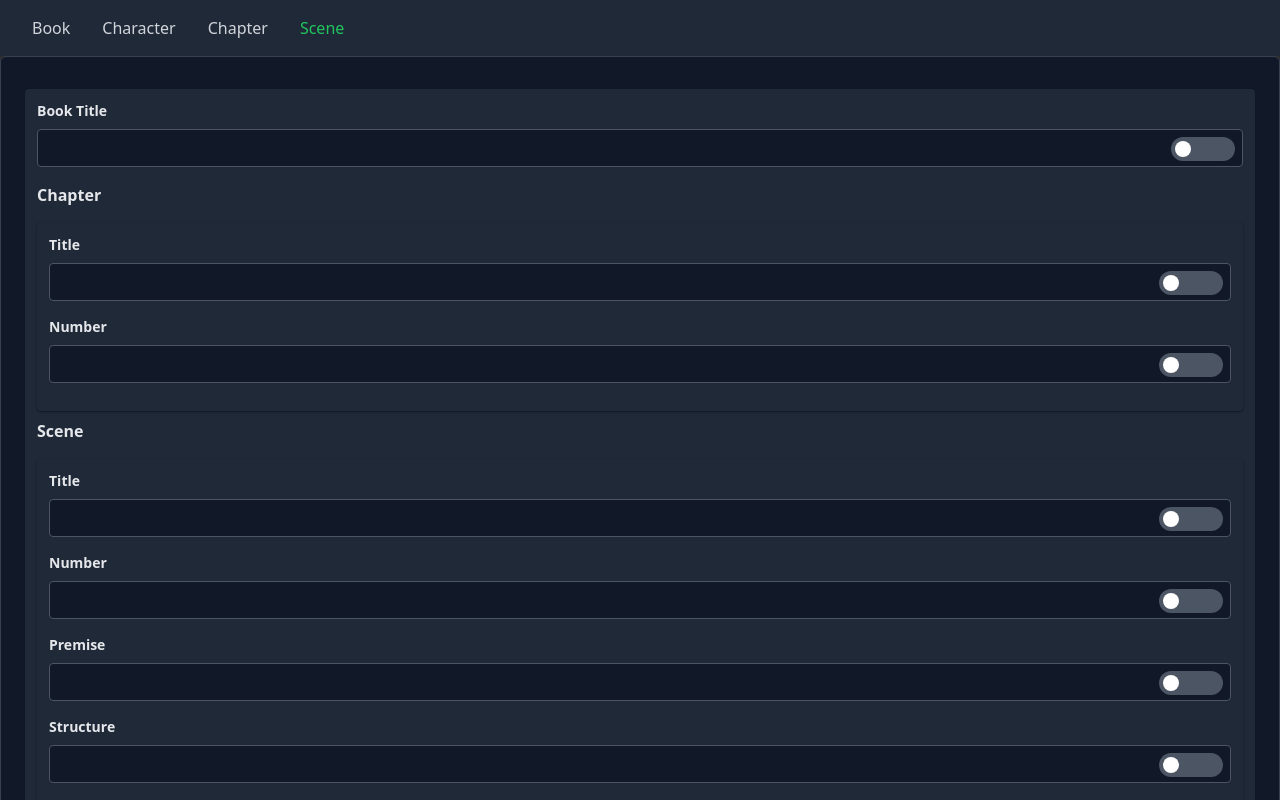
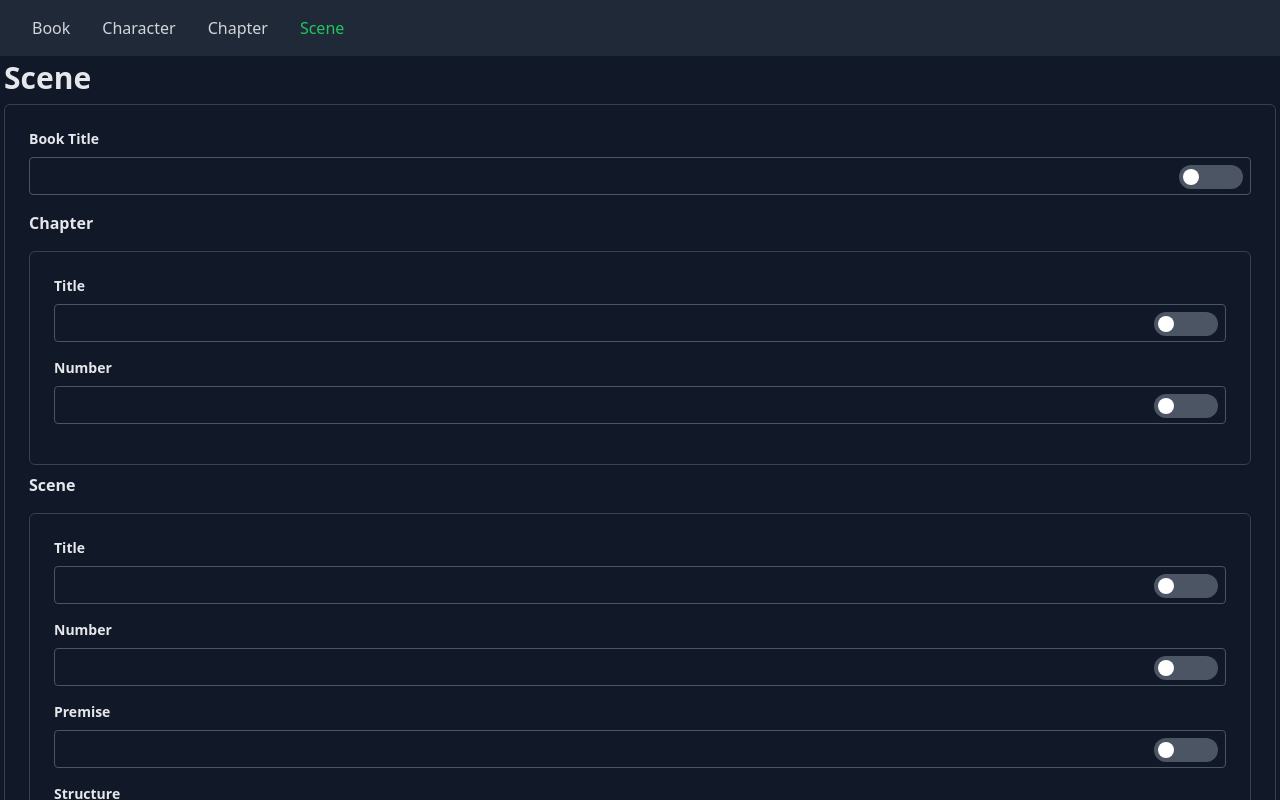
Before and after one commit to darthinvader/NovelGPTJSON, an Angular app: page /scene in a window 1280 px wide. Shown: the top 800 px of the page. Built offline with nearby package versions, Linux system fonts and the light colour scheme.

Commit message:
refactor: title, better buttons, darker colours

```diff
--- a/src/app/app.component.html
+++ b/src/app/app.component.html
@@ -1,7 +1,13 @@
-<nav class="bg-gray-800 p-4 text-white">
-  <a routerLink="/book" routerLinkActive="text-green-500" class="text-gray-300 hover:text-green-500 px-4 py-2">Book</a>
-  <a routerLink="/character" routerLinkActive="text-green-500" class="text-gray-300 hover:text-green-500 px-4 py-2">Character</a>
-  <a routerLink="/chapter" routerLinkActive="text-green-500" class="text-gray-300 hover:text-green-500 px-4 py-2">Chapter</a>
-  <a routerLink="/scene" routerLinkActive="text-green-500" class="text-gray-300 hover:text-green-500 px-4 py-2">Scene</a>
-</nav>
-<router-outlet></router-outlet>
+<div class="bg-gray-900">
+  <nav class="bg-gray-800 p-4 text-white">
+    <a routerLink="/book" routerLinkActive="text-green-500"
+      class="text-gray-300 hover:text-green-500 px-4 py-2">Book</a>
+    <a routerLink="/character" routerLinkActive="text-green-500"
+      class="text-gray-300 hover:text-green-500 px-4 py-2">Character</a>
+    <a routerLink="/chapter" routerLinkActive="text-green-500"
+      class="text-gray-300 hover:text-green-500 px-4 py-2">Chapter</a>
+    <a routerLink="/scene" routerLinkActive="text-green-500"
+      class="text-gray-300 hover:text-green-500 px-4 py-2">Scene</a>
+  </nav>
+  <router-outlet></router-outlet>
+</div>
--- a/src/app/card/card.component.html
+++ b/src/app/card/card.component.html
@@ -1,3 +1,4 @@
-<div [style.width]="size" class="rounded overflow-hidden bg-gray-800 text-gray-300 p-3 my-2 shadow-gray-900 shadow-sm">
+<div [style.width]="size"
+  class="p-6 bg-gray-900 text-gray-200 border border-gray-700 rounded-md space-y-6 overflow-hidden my-2 shadow-gray-900 shadow-sm">
   <ng-content></ng-content>
 </div>
--- a/src/app/forms/forms.component.html
+++ b/src/app/forms/forms.component.html
@@ -1,42 +1,52 @@
-<form [formGroup]="dynamicForm" (ngSubmit)="submit()" >
-  <div class="p-6 bg-gray-900 text-gray-200 border border-gray-700 rounded-md space-y-6 flex flex-col"><app-card>
+<form [formGroup]="dynamicForm" (ngSubmit)="submit()" class="m-1">
+  <h1 class="text-gray-200 text-3xl font-bold mb-2">{{title}}</h1>
+  <app-card>
+    <div class="flex flex-col">
       <ng-container *ngFor="let ctrl of getObjectEntries(dynamicForm.controls) trackBy: trackByFn">
         <ng-container *ngIf="isFormGroup(ctrl.value); else notGroup">
           <ng-container *ngTemplateOutlet="object; context:{controlName: ctrl.key, control: ctrl.value}"></ng-container>
         </ng-container>
         <ng-template #notGroup>
           <ng-container *ngIf="isFormArray(ctrl.value); else singleControl">
-            <ng-container *ngTemplateOutlet="array; context:{controlName: ctrl.key, control: ctrl.value}"></ng-container>
+            <ng-container
+              *ngTemplateOutlet="array; context:{controlName: ctrl.key, control: ctrl.value}"></ng-container>
           </ng-container>
           <ng-template #singleControl>
-            <ng-container *ngTemplateOutlet="value; context: {controlName: ctrl.key, control: ctrl.value}"></ng-container>
+            <ng-container
+              *ngTemplateOutlet="value; context: {controlName: ctrl.key, control: ctrl.value}"></ng-container>
           </ng-template>
         </ng-template>
       </ng-container>
+    </div>
   </app-card>
-  </div>
-<button type="submit" class="mt-2 bg-blue-500 hover:bg-blue-700 text-white font-bold py-2 px-4 rounded transform transition duration-500 ease-in-out hover:scale-105">Submit</button>
+  <button type="submit" (click)="submit()"
+    class="mt-4 mb-4 ml-4 mr-4 bg-green-500 hover:bg-green-700 text-white font-bold py-4 px-6 rounded transform transition duration-500 ease-in-out hover:scale-105">
+    Submit
+  </button>
 </form>
 
 <ng-template #object let-controlName="controlName" let-control="control">
-  <div class="flex flex-col">
-  <label class="block text-gray-200 text-md font-bold mb-2">{{ controlName }}</label>
+  <label class="block text-gray-200 text-md font-bold mb-2 ">{{ controlName }}</label>
   <app-card>
+    <div class=" flex flex-col">
       <ng-container *ngFor="let innerControl of getObjectEntries(control.controls) trackBy: trackByFn">
         <ng-container *ngIf="isFormGroup(innerControl.value); else notGroup">
-            <ng-container *ngTemplateOutlet="object; context:{controlName: innerControl.key, control: innerControl.value}"></ng-container>
+          <ng-container
+            *ngTemplateOutlet="object; context:{controlName: innerControl.key, control: innerControl.value}"></ng-container>
         </ng-container>
         <ng-template #notGroup>
           <ng-container *ngIf="isFormArray(innerControl.value); else singleControl">
-              <ng-container *ngTemplateOutlet="array; context:{controlName: innerControl.key, control: innerControl.value}"></ng-container>
+            <ng-container
+              *ngTemplateOutlet="array; context:{controlName: innerControl.key, control: innerControl.value}"></ng-container>
           </ng-container>
           <ng-template #singleControl>
-              <ng-container *ngTemplateOutlet="value; context: {controlName: innerControl.key, control: innerControl.value}"></ng-container>
+            <ng-container
+              *ngTemplateOutlet="value; context: {controlName: innerControl.key, control: innerControl.value}"></ng-container>
           </ng-template>
         </ng-template>
       </ng-container>
+    </div>
   </app-card>
-    </div>
 </ng-template>
 
 <ng-template #value let-controlName="controlName" let-control="control">
@@ -45,17 +55,22 @@
     <div class="relative w-full">
       <!-- If toggle state is true for this controlName, display textarea; otherwise, display input -->
       <ng-container *ngIf="isTextarea(controlName); else inputField">
-        <textarea [formControl]="control" class="appearance-none border border-gray-600 rounded w-full py-2 px-3 text-gray-300 bg-gray-900 leading-tight focus:outline-none focus:shadow-outline transition-colors duration-200 ease-in-out focus:bg-gray-800"></textarea>
+        <textarea [formControl]="control"
+          class="appearance-none border border-gray-600 rounded w-full py-2 px-3 text-gray-300 bg-gray-900 leading-tight focus:outline-none focus:shadow-outline transition-colors duration-200 ease-in-out focus:bg-gray-800"></textarea>
       </ng-container>
       <ng-template #inputField>
-        <input type="text" [formControl]="control" class="appearance-none border border-gray-600 rounded w-full py-2 px-3 text-gray-300 bg-gray-900 leading-tight focus:outline-none focus:shadow-outline transition-colors duration-200 ease-in-out focus:bg-gray-800">
+        <input type="text" [formControl]="control"
+          class="appearance-none border border-gray-600 rounded w-full py-2 px-3 text-gray-300 bg-gray-900 leading-tight focus:outline-none focus:shadow-outline transition-colors duration-200 ease-in-out focus:bg-gray-800">
       </ng-template>
 
       <!-- Toggle button -->
       <label class="absolute right-0 top-0 mt-2 mr-2 text-gray-300 hover:text-white focus:outline-none cursor-pointer">
         <input type="checkbox" (change)="toggleInputType(controlName)" class="hidden">
-  <span class="block w-16 h-6 bg-gray-600 rounded-full transition-colors duration-300 ease-in-out relative" [class.bg-gray-400]="isTextarea(controlName)">
-    <span class="block absolute w-4 h-4 bg-white rounded-full translate-x-1 transition-transform duration-300 ease-in-out transform translate-y-1" [class.translate-x-11]="isTextarea(controlName)"></span>
+        <span class="block w-16 h-6 bg-gray-600 rounded-full transition-colors duration-300 ease-in-out relative"
+          [class.bg-gray-400]="isTextarea(controlName)">
+          <span
+            class="block absolute w-4 h-4 bg-white rounded-full translate-x-1 transition-transform duration-300 ease-in-out transform translate-y-1"
+            [class.translate-x-11]="isTextarea(controlName)"></span>
         </span>
       </label>
 
@@ -66,9 +81,9 @@
 
 
 <ng-template #array let-controlName="controlName" let-controlArray="control">
+  <label class="block text-gray-200 text-md font-bold mb-2 mt-4">{{ controlName }}</label>
+  <app-card>
     <div class="flex flex-col">
-    <label class="block text-gray-200 text-md font-bold mb-2 mt-4">{{ controlName }}</label>
-    <app-card >
       <ng-container *ngFor="let item of controlArray.controls; let i = index; trackBy: trackByFn;">
         <ng-container *ngIf="isFormGroup(item); else notGroup">
           <ng-container *ngTemplateOutlet="object; context:{controlName: i, control: item}"></ng-container>
@@ -82,8 +97,12 @@
           </ng-template>
         </ng-template>
       </ng-container>
-      <button type="button" (click)="addToArray(controlArray)" class="mt-2 bg-blue-500 hover:bg-blue-700 text-white font-bold py-2 px-4 rounded transform transition duration-500 ease-in-out hover:scale-105">Add Element</button>
+    </div>
+    <button type="button" (click)="addToArray(controlArray)"
+      class="mt-2 bg-green-500 hover:bg-green-700 text-white font-bold py-2 px-4 rounded transform transition duration-500 ease-in-out hover:scale-105">
+      Add Element
+    </button>
+
   </app-card>
-  </div>
 
 </ng-template>
--- a/src/app/forms/forms.component.ts
+++ b/src/app/forms/forms.component.ts
@@ -9,6 +9,7 @@ import { faCoffee } from '@fortawesome/free-solid-svg-icons';
 })
 export class FormsComponent implements OnInit {
   @Input() providedJSON?: JSON
+  @Input() title?: string
   dynamicForm: FormGroup;
   faCoffee = faCoffee
   constructor(private fb: FormBuilder) { this.dynamicForm = this.fb.group({}); }
--- a/src/app/wrapper/wrapper.component.html
+++ b/src/app/wrapper/wrapper.component.html
@@ -1 +1 @@
-<app-forms [providedJSON]="input"></app-forms>
+<app-forms [providedJSON]="input" [title]="title"></app-forms>
--- a/src/app/wrapper/wrapper.component.ts
+++ b/src/app/wrapper/wrapper.component.ts
@@ -7,12 +7,13 @@ import { ActivatedRoute } from '@angular/router';
 })
 export class WrapperComponent {
   input?: JSON;
-
+  title?: string;
   constructor(private route: ActivatedRoute) { }
 
   ngOnInit() {
     this.route.data.subscribe(data => {
       this.input = data['input'];
+      this.title = data['title'];
     });
   }
 }
```
Also changed, not shown: src/app/app.module.ts (+4 -4 lines). Lines whose indentation alone changed are shown as unchanged.
